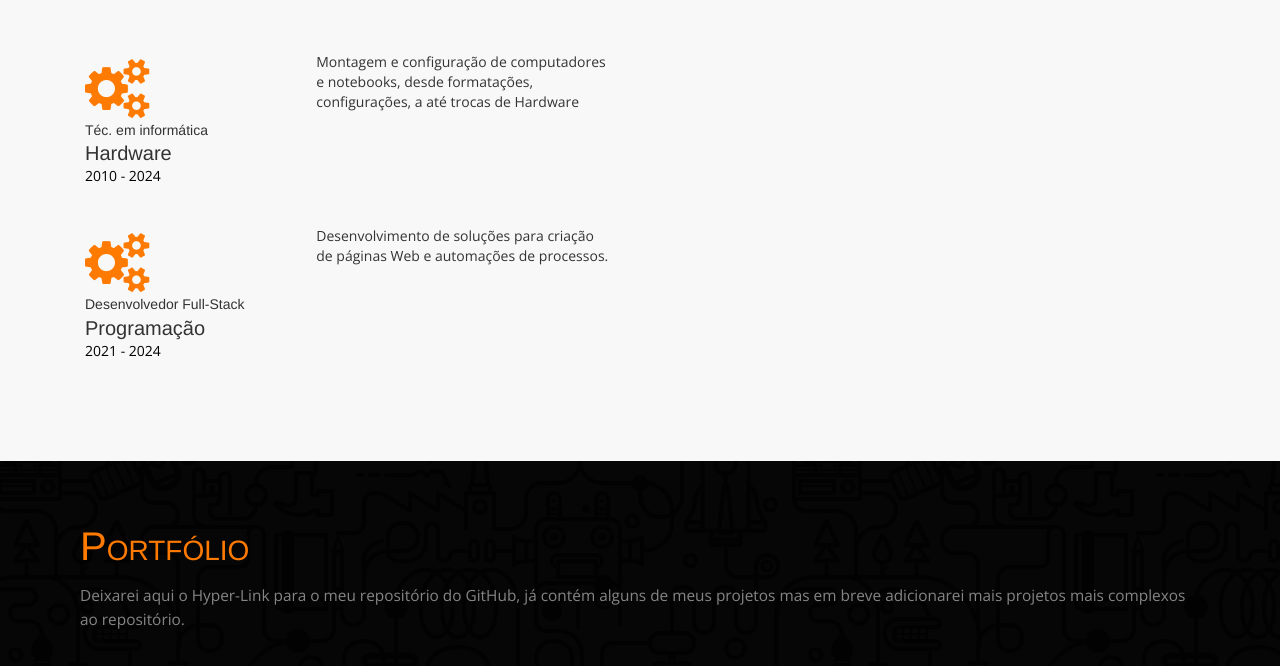
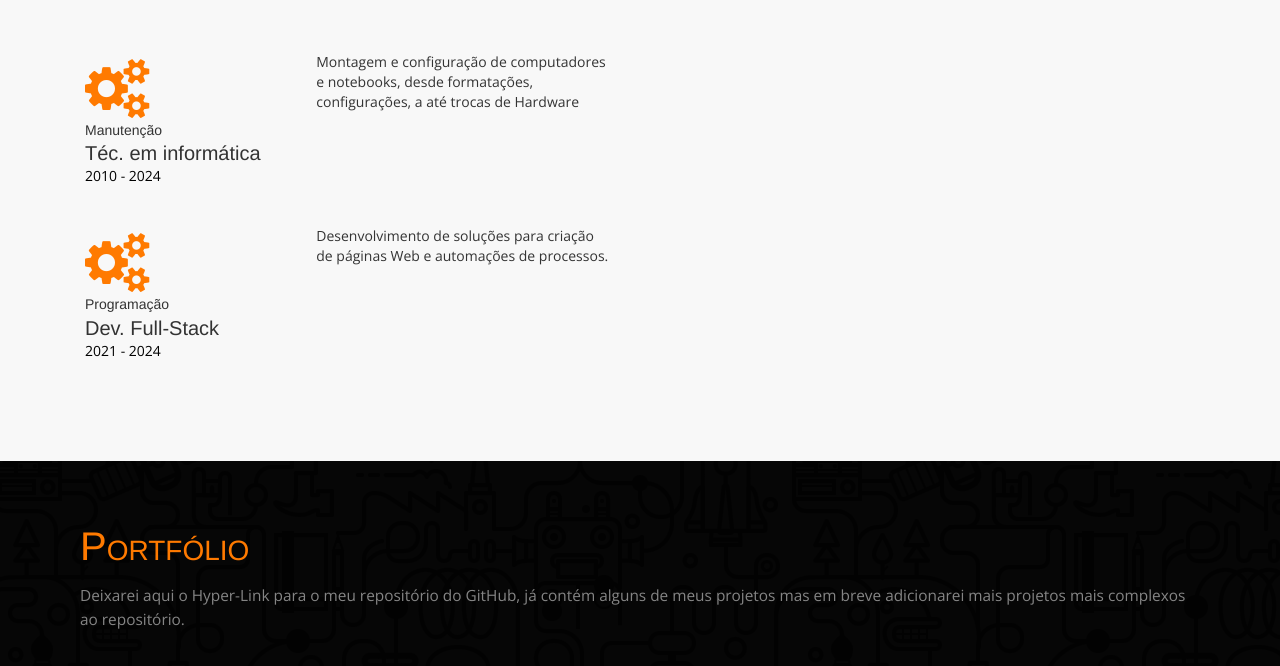
Before and after one commit to mikaeldiehl/mikaeldiehl.github.io, a plain HTML site: page my-personal-webpage/index.html in a window 1280 px wide. Shown: the part 2463-3129 px from the top of the page. Drawn offline with nearby package versions, Linux system fonts and the light colour scheme.

Commit message:
Abreviação new

```diff
--- a/my-personal-webpage/index.html
+++ b/my-personal-webpage/index.html
@@ -195,8 +195,8 @@
     <div class="col-md-5">
       <div class="icon-block"><i class="fa fa-cogs"></i></div>
       <div class="pull-left">
-        <h5>Téc. em informática</h5>
-        <h4>Hardware</h4>
+        <h5>Manutenção</h5>
+        <h4>Téc. em informática</h4>
         <span>2010 - 2024</span> </div>
     </div>
     <div class="col-md-7"> Montagem e configuração de computadores e notebooks, desde formatações, configurações, a até trocas de Hardware </div>
@@ -207,8 +207,8 @@
     <div class="col-md-5">
       <div class="icon-block"><i class="fa fa-cogs"></i></div>
       <div class="pull-left">
-        <h5>Desenvolvedor Full-Stack</h5>
-        <h4>Programação</h4>
+        <h5>Programação</h5>
+        <h4>Dev. Full-Stack</h4>
         <span>2021 - 2024</span> </div>
     </div>
     <div class="col-md-7"> Desenvolvimento de soluções para criação de páginas Web e automações de processos. </div>
```
